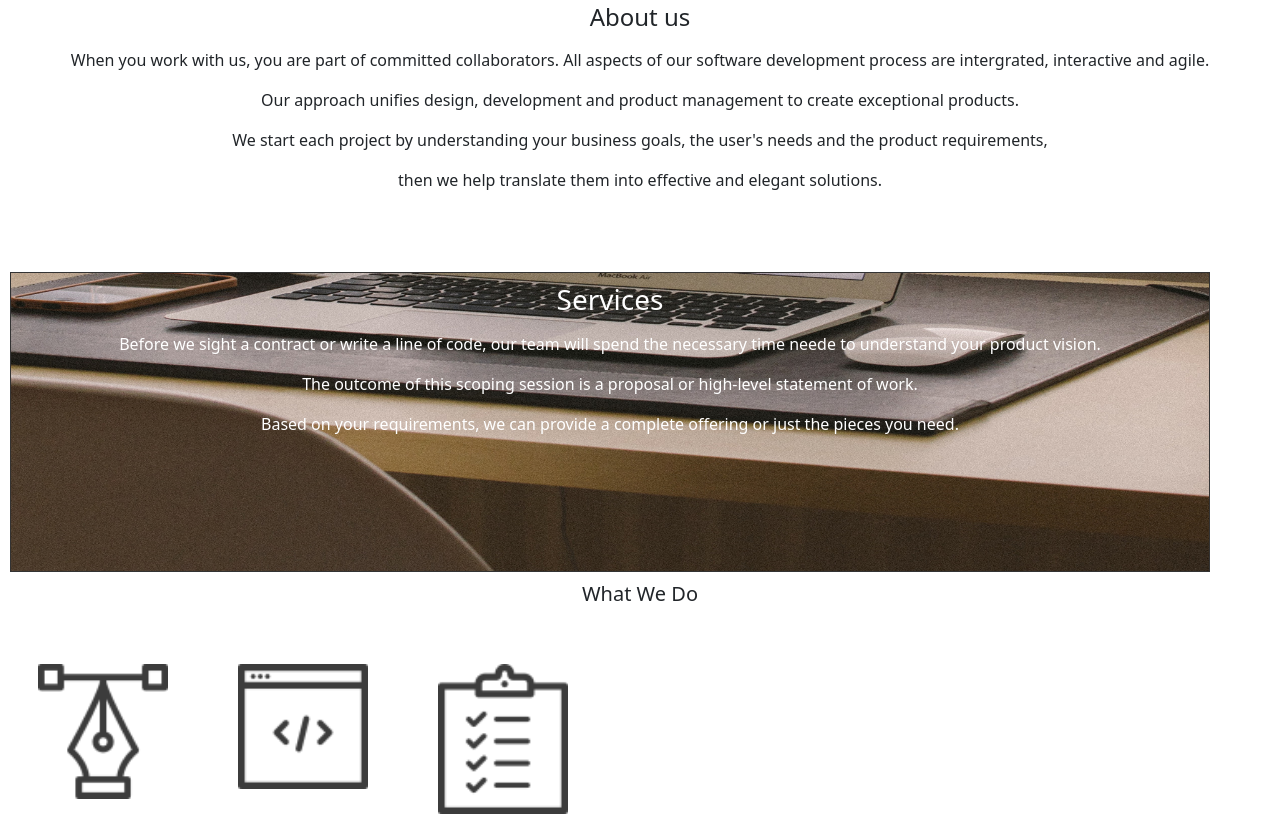
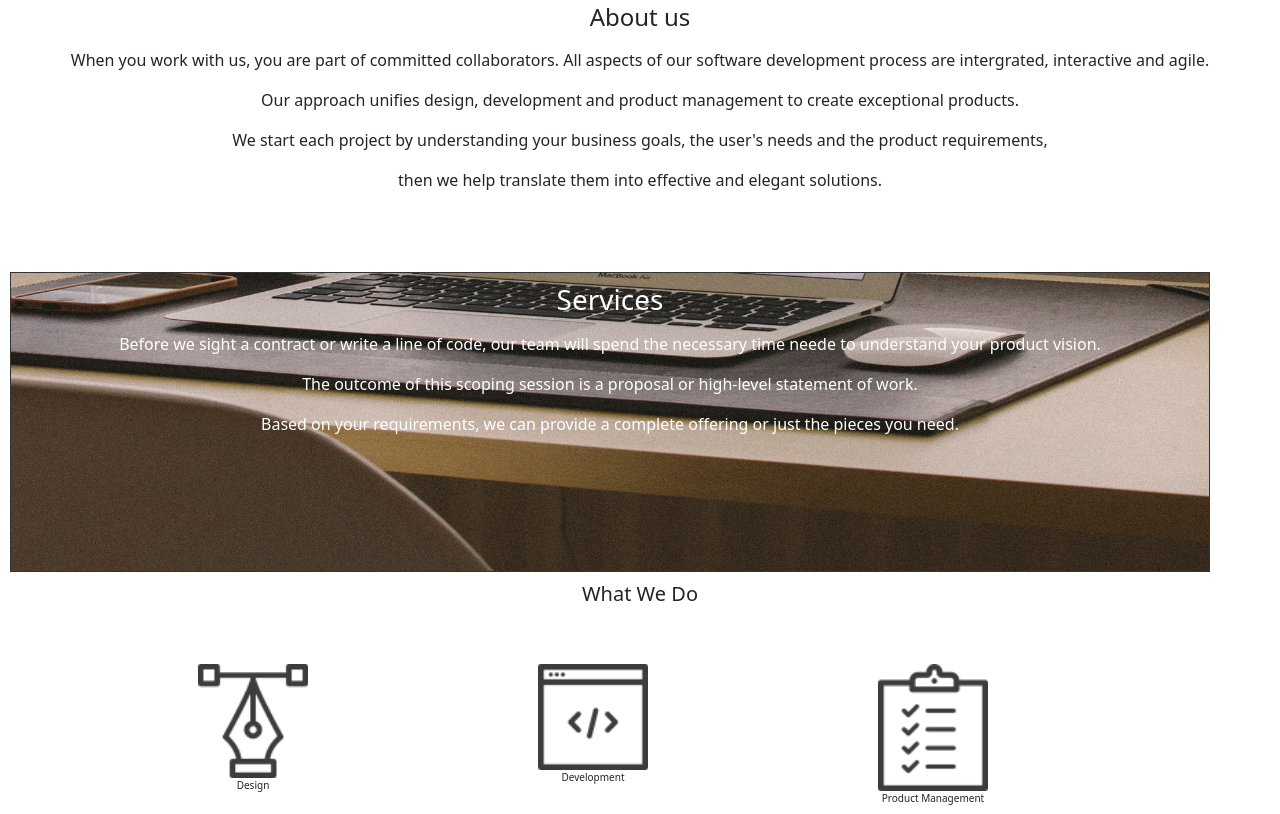
Before and after one commit to enochmaonga/studio, a plain HTML site: page index.html in a window 1280 px wide. Shown: the part 747-1561 px from the top of the page. Drawn offline with nearby package versions, Linux system fonts and the light colour scheme.

Commit message:
text adjustment on wghat we do Icons

```diff
--- a/css/delani.css
+++ b/css/delani.css
@@ -82,16 +82,12 @@
     float: center;
     width: 30%;
     padding: 50px;
-    width: 200px;
-    height: 200px;
+    width: 180px;
+    height: 180px;
     padding-right: 20px;
+    margin-left: 160px;
   }
 
-  /* Clear floats after image containers */
-  /* .row::after {
-    content: "";
-    clear: both;
-    display: table;
-    float: center;
-
-  } */
+.row {
+    font-size: 10px;
+}
--- a/index.html
+++ b/index.html
@@ -67,12 +67,15 @@
 <div class="row">
     <div class="column">
       <img src="./img/design_icon.png" alt="Design" style="width:100%">
+      <figcaption>Design</figcaption>
     </div>
     <div class="column">
       <img src="./img/dev_icon.png" alt="Development" style="width:100%">
+      <figcaption>Development</figcaption>
     </div>
     <div class="column">
       <img src="./img/product_icon.png" alt="Product" style="width:100%">
+      <figcaption>Product Management</figcaption>
     </div>
   </div>
     </body>
```
